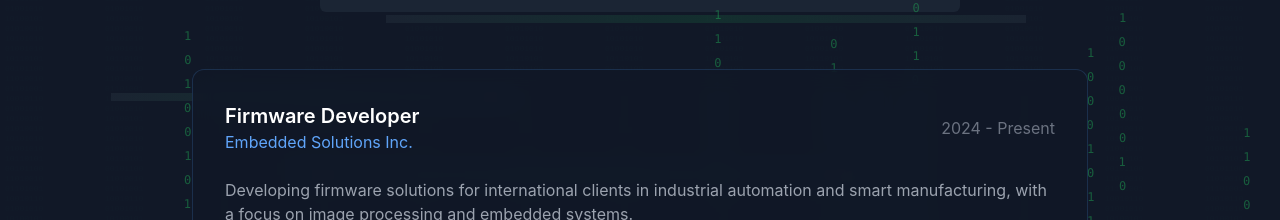
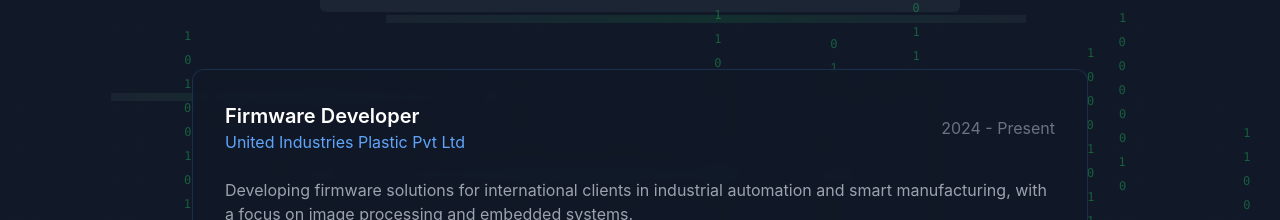
Before and after one commit to Mahesh1507/Portfolio, a React (Vite) app: page / in a window 1280 px wide. Shown: the part 2327-2547 px from the top of the page. Built offline with nearby package versions, Linux system fonts and the light colour scheme.

Commit message:
Update company name to United Industries Plastic Pvt Ltd

```diff
--- a/src/App.tsx
+++ b/src/App.tsx
@@ -220,7 +220,7 @@ export default function App() {
             <div className="space-y-12 max-w-4xl mx-auto mt-24">
               <ExperienceCard
                 title="Firmware Developer"
-                company="Embedded Solutions Inc."
+                company="United Industries Plastic Pvt Ltd"
                 period="2024 - Present"
                 description="Developing firmware solutions for international clients in industrial automation and smart manufacturing, with a focus on image processing and embedded systems."
                 achievements={[
```
